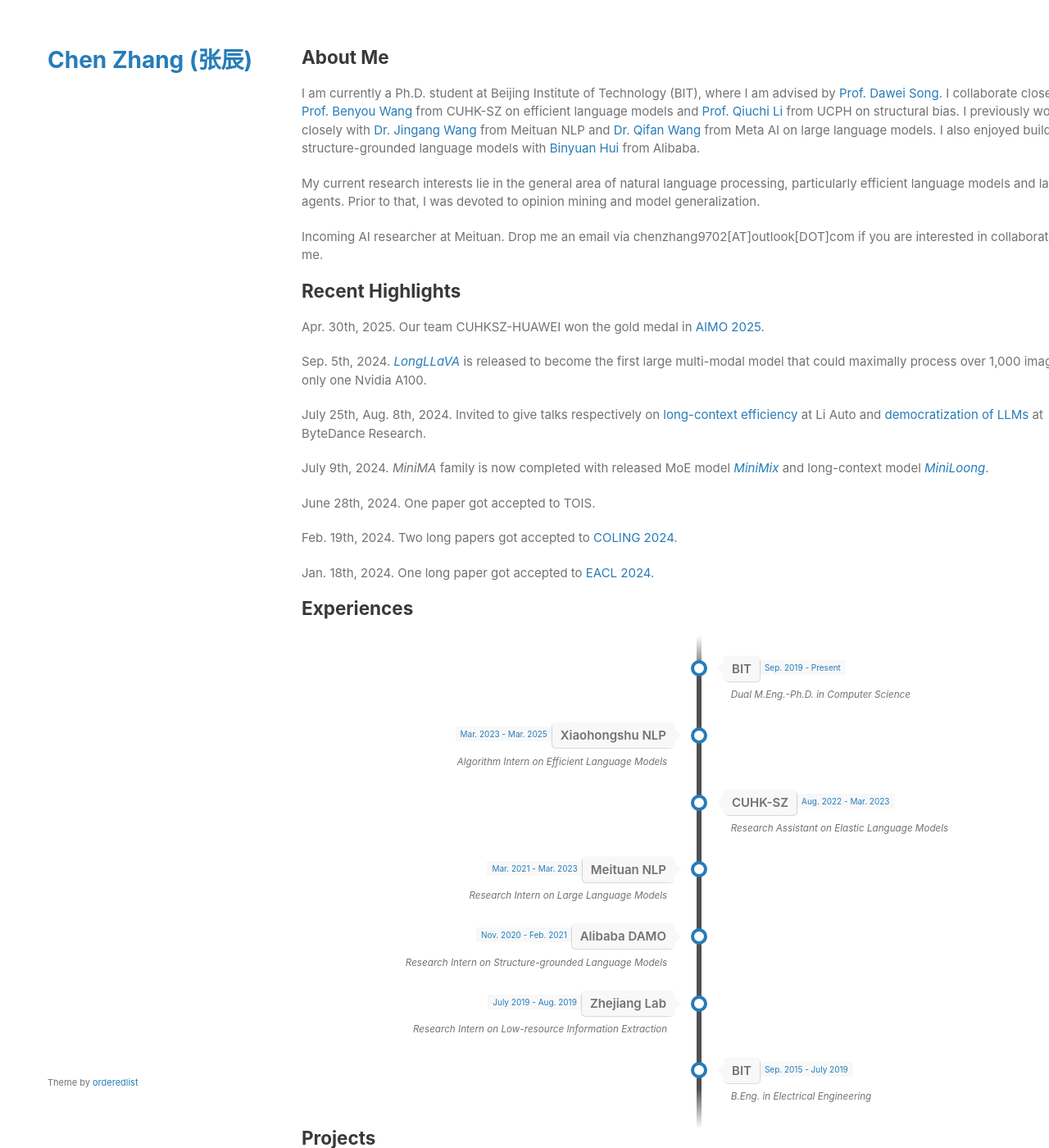
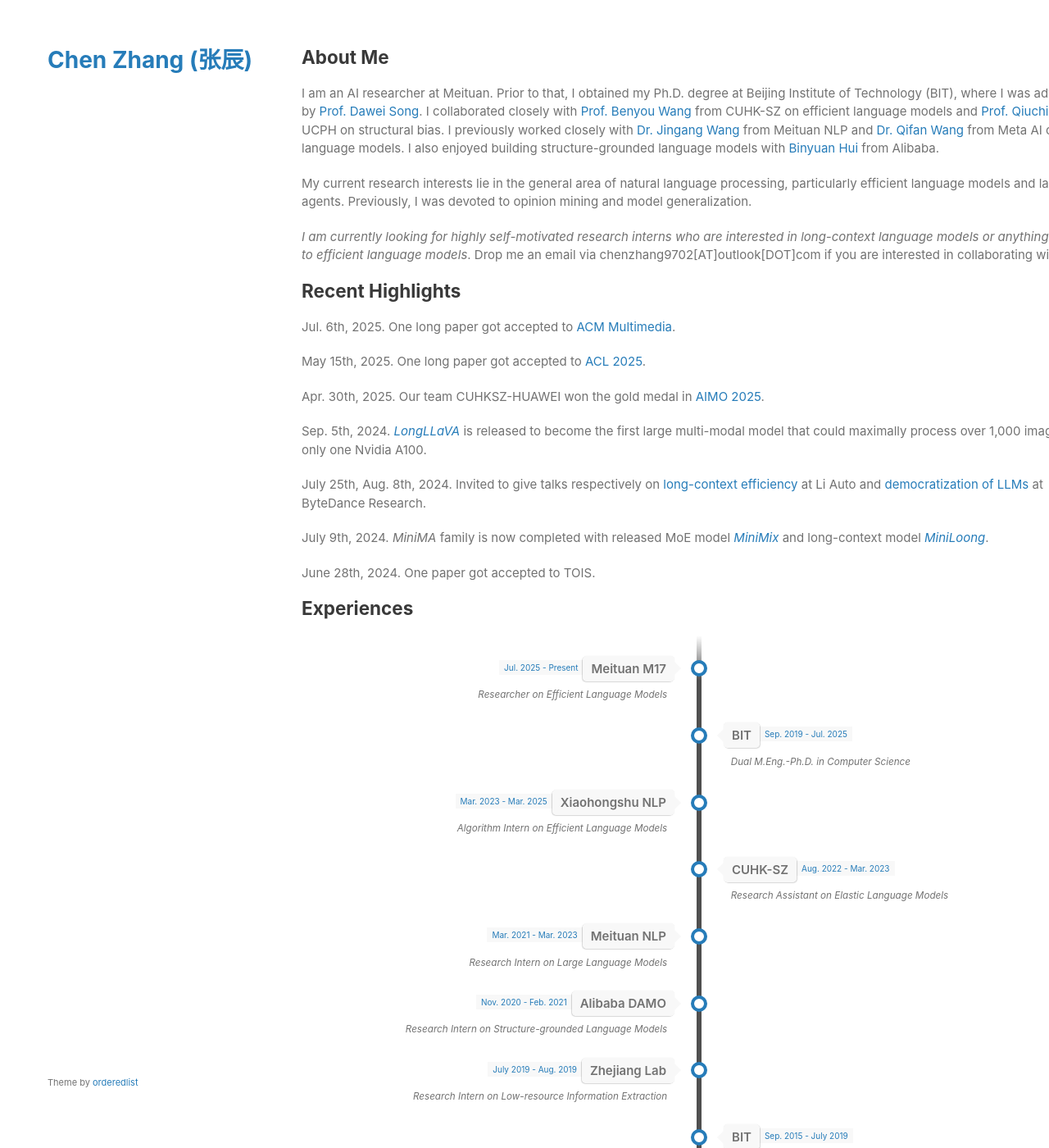
Before and after one commit to GeneZC7/genezc7.github.io, a Jekyll site: the page built from index.md, in a window 1280 px wide and 1400 px high. Shown: the whole window at 82% size. Built offline with Jekyll 4.4.1, drawn with Linux system fonts in a browser that asks for light colours; our own code applies the rules of GitHub Pages for plain Markdown files; some of the changed text lies outside the part shown.

Commit message:
Update index.md

```diff
--- a/index.md
+++ b/index.md
@@ -4,13 +4,17 @@
 
 ## About Me
 
-I am currently a Ph.D. student at Beijing Institute of Technology (BIT), where I am advised by [Prof. Dawei Song](http://cs.bit.edu.cn/szdw/jsml/js/sdw/index.htm). I collaborate closely with [Prof. Benyou Wang](https://wabyking.github.io/old) from CUHK-SZ on efficient language models and [Prof. Qiuchi Li](https://qiuchili.github.io) from UCPH on structural bias. I previously worked closely with [Dr. Jingang Wang](https://sites.google.com/site/bitwjg/) from Meituan NLP and [Dr. Qifan Wang](https://wqfcr.github.io/) from Meta AI on large language models. I also enjoyed building structure-grounded language models with [Binyuan Hui](https://huybery.github.io/) from Alibaba.
+I am an AI researcher at Meituan. Prior to that, I obtained my Ph.D. degree at Beijing Institute of Technology (BIT), where I was advised by [Prof. Dawei Song](http://cs.bit.edu.cn/szdw/jsml/js/sdw/index.htm). I collaborated closely with [Prof. Benyou Wang](https://wabyking.github.io/old) from CUHK-SZ on efficient language models and [Prof. Qiuchi Li](https://qiuchili.github.io) from UCPH on structural bias. I previously worked closely with [Dr. Jingang Wang](https://sites.google.com/site/bitwjg/) from Meituan NLP and [Dr. Qifan Wang](https://wqfcr.github.io/) from Meta AI on large language models. I also enjoyed building structure-grounded language models with [Binyuan Hui](https://huybery.github.io/) from Alibaba.
 
-My current research interests lie in the general area of natural language processing, particularly efficient language models and language agents. Prior to that, I was devoted to opinion mining and model generalization.
+My current research interests lie in the general area of natural language processing, particularly efficient language models and language agents. Previously, I was devoted to opinion mining and model generalization.
 
-Incoming AI researcher at Meituan. Drop me an email via chenzhang9702[AT]outlook[DOT]com if you are interested in collaborating with me.
+*I am currently looking for highly self-motivated research interns who are interested in long-context language models or anything related to efficient language models*. Drop me an email via chenzhang9702[AT]outlook[DOT]com if you are interested in collaborating with me.
 
 ## Recent Highlights
+
+Jul. 6th, 2025. One long paper got accepted to [ACM Multimedia](https://acmmm2025.org/).
+
+May 15th, 2025. One long paper got accepted to [ACL 2025](https://2025.aclweb.org/).
 
 Apr. 30th, 2025. Our team CUHKSZ-HUAWEI won the gold medal in [AIMO 2025](https://www.kaggle.com/competitions/ai-mathematical-olympiad-progress-prize-2/leaderboard).
 
@@ -22,18 +26,23 @@
 
 June 28th, 2024. One paper got accepted to TOIS.
 
-Feb. 19th, 2024. Two long papers got accepted to [COLING 2024](https://lrec-coling-2024.org/).
-
-Jan. 18th, 2024. One long paper got accepted to [EACL 2024](https://2024.eacl.org/).
-
 ## Experiences
 
 <ul class="timeline">
 	<li>
+		<div class="direction-l">
+			<div class="flag-wrapper">
+				<span class="flag">Meituan M17</span>
+				<span class="time-wrapper"><span class="time">Jul. 2025 - Present</span></span>
+			</div>
+			<div class="desc">Researcher on Efficient Language Models</div>
+		</div>
+	</li>
+	<li>
 		<div class="direction-r">
 			<div class="flag-wrapper">
 				<span class="flag">BIT</span>
-				<span class="time-wrapper"><span class="time">Sep. 2019 - Present</span></span>
+				<span class="time-wrapper"><span class="time">Sep. 2019 - Jul. 2025</span></span>
 			</div>
 			<div class="desc">Dual M.Eng.-Ph.D. in Computer Science</div>
 		</div>
@@ -125,6 +134,14 @@
 **Chen Zhang**, Meizhi Zhong, Qimeng Wang, Xuantao Lu, Zheyu Ye, Chengqiang Lu, Yan Gao, Yao Hu, Kehai Chen, Min Zhang, and Dawei Song. <br>
 Preprint. [[arXiv]](https://arxiv.org/abs/2410.14268)
 
+**ZigZagKV: Dynamic KV Cache Compression for Long-context Modeling based on Layer Uncertainty** <br>
+Meizhi Zhong, Xikai Liu, **Chen Zhang**, Yikun Lei, Yan Gao, Yao Hu, Kehai Chen, and Min Zhang. <br>
+In **COLING 2025**.
+
+**Understanding the RoPE Extensions of Long-context LLMs: An Attention Perspective** <br>
+Meizhi Zhong, **Chen Zhang**, Yikun Lei, Xikai Liu, Yan Gao, Yao Hu, Kehai Chen, and Min Zhang. <br>
+In **COLING 2025**.
+
 **LongLLaVA: Scaling Multi-modal LLMs to 1,000 Images Efficiently via Hybrid Architecture** <br>
 Xidong Wang, Dingjie Song, Shunian Chen, **Chen Zhang** and Benyou Wang. <br>
 Preprint. [[arXiv]](https://arxiv.org/abs/2409.02889)[[code]](https://github.com/FreedomIntelligence/LongLLaVA)
@@ -134,8 +151,8 @@
 Preprint. [[arXiv]](https://arxiv.org/abs/2404.14897)
 
 **Towards the Law of Capacity Gap in Distilling Language Models.** <br>
-**Chen Zhang**, Dawei Song, Zheyu Ye, and Yan Gao. <br>
-Preprint. [[arXiv]](https://arxiv.org/abs/2311.07052)[[code]](https://github.com/GeneZC/MiniMA)
+**Chen Zhang**, Qiuchi Li, Dawei Song, Zheyu Ye, Yan Gao, and Yao Hu. <br>
+In **ACL 2025**. [[arXiv]](https://arxiv.org/abs/2311.07052)[[code]](https://github.com/GeneZC/MiniMA)
 
 **How Speculative Can Speculative Decoding Be?** <br>
 Zhuorui Liu, **Chen Zhang**, and Dawei Song. <br>
```
